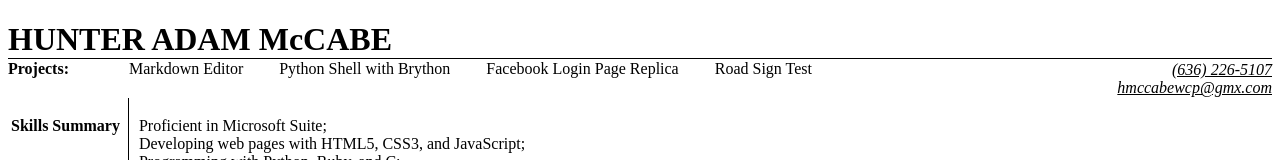
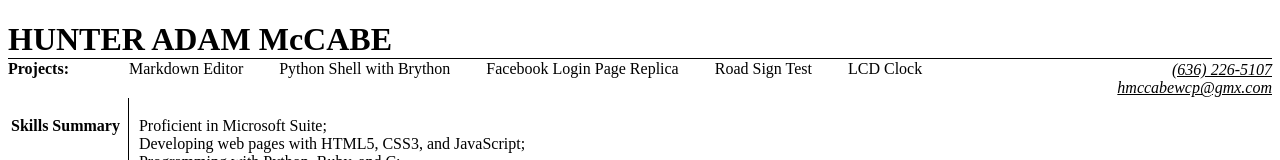
Before and after one commit to hmccabe2002/Signal-Rock-Radio-Website, a plain HTML site: page index.html in a window 1280 px wide. Shown: the top 160 px of the page. Drawn offline with Linux system fonts and the light colour scheme.

Commit message:
Update index.html

```diff
--- a/index.html
+++ b/index.html
@@ -77,6 +77,7 @@
             <li><a target="_blank" href="https://hmccabe2002.github.io/PythonShell">Python Shell with Brython</a></li>
             <li><a target="_blank" href="https://hmccabe2002.github.io/facebookloginpage">Facebook Login Page Replica</a></li>
             <li><a target="_blank" href="https://hmccabe2002.github.io/roadsigntest">Road Sign Test</a></li>
+            <li><a target="_blank" href="https://hmccabe2002.github.io/lcdclock">LCD Clock</a></li>
         </ul>
         <!--Professional
         <ul>
```
